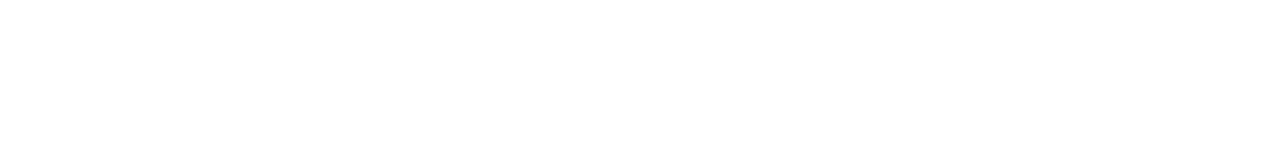
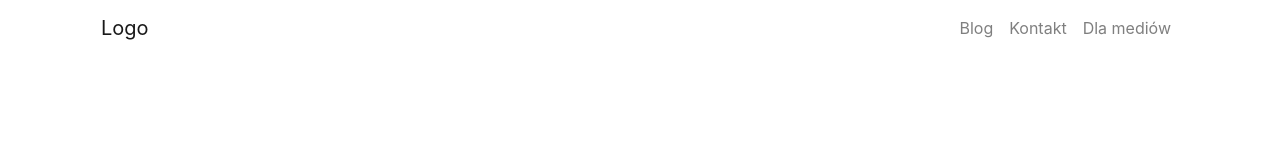
Before and after one commit to Adan222/wolniczyjakostak, a plain HTML site: page index.html in a window 1280 px wide. Drawn offline with nearby package versions, Linux system fonts and the light colour scheme.

Commit message:
Navbar prototype

```diff
--- a/css/main.css
+++ b/css/main.css
@@ -0,0 +1,3 @@
+
+
+/*# sourceMappingURL=main.css.map */
--- a/index.html
+++ b/index.html
@@ -12,7 +12,25 @@
     <link rel="stylesheet" href="css/main.css">
 </head>
 <body>
+    <div class="container">
+        <header class="header sticky-top">
+            <nav class="navbar navbar-expand-md navbar-light bg-white">
+                <a href="" class="navbar-brand">Logo</a>
 
+                <button class="navbar-toggler" type="button" data-toggle="collapse" data-target="#hamburger">
+                    <span class="navbar-toggler-icon"></span>
+                </button>
+
+                <div class="navbar-collapse collapse justify-content-end" id="hamburger">
+                    <div class="navbar-nav">
+                        <a href="#" class="nav-item nav-link">Blog</a>
+                        <a href="#" class="nav-item nav-link">Kontakt</a>
+                        <a href="#" class="nav-item nav-link">Dla mediów</a>
+                    </div>
+                </div>
+            </nav>
+        </header>
+    </div>
 
     <!-- Bootstrap JS -->
     <script src="https://code.jquery.com/jquery-3.5.1.slim.min.js" integrity="sha384-DfXdz2htPH0lsSSs5nCTpuj/zy4C+OGpamoFVy38MVBnE+IbbVYUew+OrCXaRkfj" crossorigin="anonymous"></script>
```
Also changed, not shown: 1 other file.
